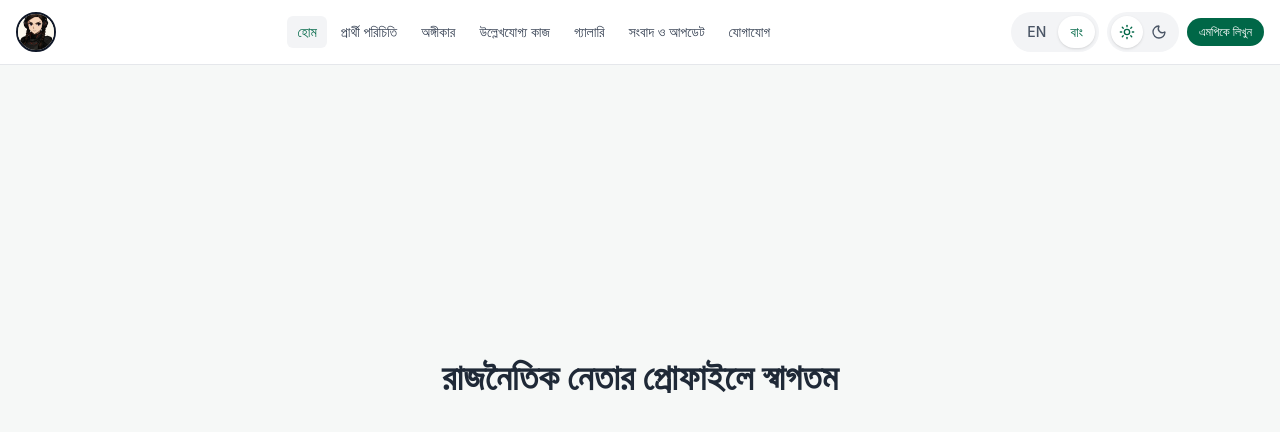
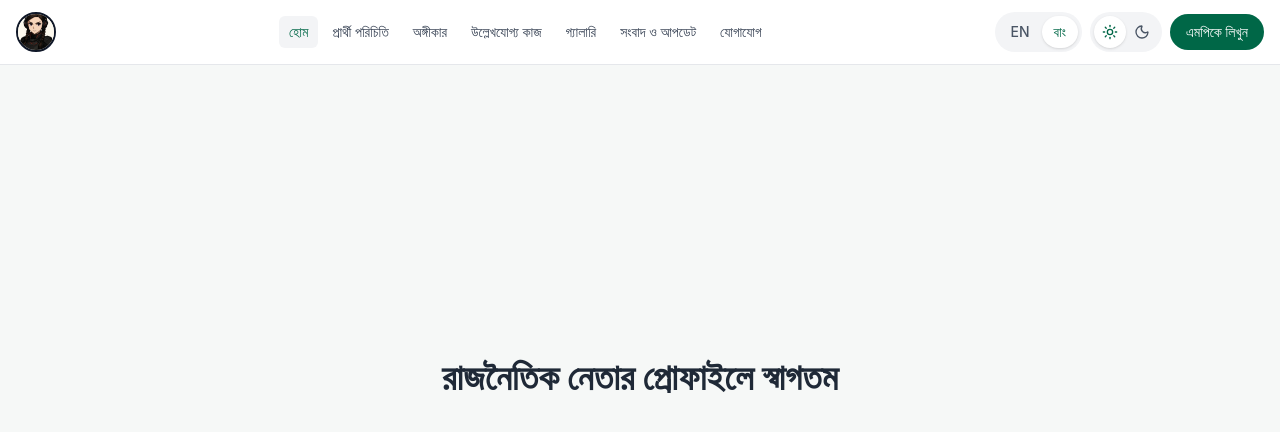
Before and after one commit to samiacodes/react-leader-profile-template, a React (Vite) app: page / in a window 1280 px wide. Shown: the top 432 px of the page. Built offline with nearby package versions, Linux system fonts and the light colour scheme.

Commit message:
Global CTA Button added

```diff
--- a/src/components/layout/Navbar.tsx
+++ b/src/components/layout/Navbar.tsx
@@ -4,6 +4,7 @@ import { Menu, X } from 'lucide-react'
 import { useTheme } from '@/components/theme-provider'
 import LanguageToggle from '@/components/language-toggle'
 import ThemeToggle from '@/components/theme-toggle'
+import WriteToMPButton from '@/components/ui/WriteToMPButton'
 import { useLanguage } from '@/hooks/useLanguage'
 import { menuItems } from '@/config/navbarConfig'
 import Logo from './Logo'
@@ -31,8 +32,8 @@ const Navbar = () => {
             <Logo />
           </div>
 
-          {/* Desktop Menu - মাঝখানে */}
-          <div className="hidden md:flex items-center justify-center flex-1 px-2">
+          {/* Desktop Menu */}
+          <div className="hidden lg:flex items-center justify-center flex-1 px-2">
             <div className="flex items-center gap-0.5 lg:gap-1">
               {menuItems.map((item) => (
                 <Link
@@ -50,7 +51,7 @@ const Navbar = () => {
             </div>
           </div>
 
-          {/* Right Section - ডানে */}
+          {/* Right Section */}
           <div className="flex items-center gap-1 md:gap-2 shrink-0">
             <LanguageToggle
               value={language}
@@ -59,14 +60,13 @@ const Navbar = () => {
 
             <ThemeToggle />
 
-            <button className="hidden sm:inline-block bg-[#006747] text-white px-3 py-1.5 rounded-full text-xs font-medium hover:bg-[#00523b] dark:bg-[#008055] dark:hover:bg-[#006747] transition-colors whitespace-nowrap">
-              {language === 'en' ? 'Write to MP' : 'এমপিকে লিখুন'}
-            </button>
+            {/* Desktop Button  */}
+            <WriteToMPButton className="hidden lg:inline-block" />
 
             {/* Mobile Menu Button */}
             <button
               onClick={toggleMobileMenu}
-              className="md:hidden p-1.5 rounded-full hover:bg-gray-100 dark:hover:bg-gray-800"
+              className="lg:hidden p-1.5 rounded-full hover:bg-gray-100 dark:hover:bg-gray-800"
             >
               {isMobileMenuOpen ? (
                 <X className="h-4 w-4 text-gray-700 dark:text-gray-300" />
@@ -79,7 +79,7 @@ const Navbar = () => {
 
         {/* Mobile Menu */}
         {isMobileMenuOpen && (
-          <div className="md:hidden py-3 border-t border-gray-200 dark:border-gray-800">
+          <div className="lg:hidden py-3 border-t border-gray-200 dark:border-gray-800">
             <div className="flex flex-col space-y-1">
               {menuItems.map((item) => (
                 <Link
@@ -96,10 +96,8 @@ const Navbar = () => {
                 </Link>
               ))}
 
-              {/* Mobile CTA */}
-              <button className="mt-3 bg-[#006747] text-white px-4 py-2 rounded-full text-sm font-medium hover:bg-[#00523b] dark:bg-[#008055] dark:hover:bg-[#006747] w-full">
-                {language === 'en' ? 'Write to Your MP' : 'আপনার এমপিকে লিখুন'}
-              </button>
+              {/* Mobile Button */}
+              <WriteToMPButton fullWidth className="mt-3" />
             </div>
           </div>
         )}
--- /dev/null
+++ b/src/components/ui/WriteToMPButton.tsx
@@ -0,0 +1,42 @@
+import React from 'react'
+import { useNavigate } from 'react-router-dom'
+import { useLanguage } from '@/hooks/useLanguage'
+
+interface WriteToMPButtonProps {
+  className?: string
+  fullWidth?: boolean
+}
+
+const WriteToMPButton: React.FC<WriteToMPButtonProps> = ({
+  className = '',
+  fullWidth = false
+}) => {
+  const navigate = useNavigate()
+  const { language } = useLanguage()
+
+  const handleClick = () => {
+    navigate('/reach-out-to-your-mp')
+  }
+
+  return (
+    <button
+      onClick={handleClick}
+      className={`
+        bg-[#006747] text-white
+        px-4 py-2 rounded-full
+        text-sm font-medium
+        hover:bg-[#00523b]
+        dark:bg-[#008055]
+        dark:hover:bg-[#006747]
+        transition-colors
+        whitespace-nowrap
+        ${fullWidth ? 'w-full' : ''}
+        ${className}
+      `}
+    >
+      {language === 'en' ? 'Write to MP' : 'এমপিকে লিখুন'}
+    </button>
+  )
+}
+
+export default WriteToMPButton
--- a/src/config/routes.tsx
+++ b/src/config/routes.tsx
@@ -7,6 +7,7 @@ import WorksPage from '@/pages/WorksPage'
 import GalleryPage from '@/pages/GalleryPage'
 import NewsPage from '@/pages/NewsPage'
 import ContactPage from '@/pages/ContactPage'
+import ReachOutPage from '@/pages/ReachOutPage'
 import NotFound from '@/pages/NotFound'
 
 export const router = createBrowserRouter([
@@ -43,6 +44,10 @@ export const router = createBrowserRouter([
         path: 'contact',
         element: <ContactPage />,
       },
+      {
+        path: 'reach-out-to-your-mp',
+        element: <ReachOutPage />,
+      },
     ],
   }
 ])
--- /dev/null
+++ b/src/pages/ReachOutPage.tsx
@@ -0,0 +1,32 @@
+import React from 'react'
+import { useLanguage } from '@/hooks/useLanguage'  // এই ইম্পোর্ট যোগ করুন
+
+const ReachOutPage = () => {
+  const { language } = useLanguage()  // এই লাইন যোগ করুন
+
+  return (
+    <div className="min-h-screen bg-gray-50 dark:bg-black py-20">
+      <div className="container mx-auto px-4 max-w-2xl">
+        <h1 className="text-4xl font-bold text-[#006747] dark:text-[#00A86B] text-center mb-8">
+          {language === 'en' ? 'Write to Your MP' : 'আপনার এমপিকে লিখুন'}
+        </h1>
+
+        <div className="bg-white dark:bg-gray-900 rounded-lg shadow-lg p-8">
+          <p className="text-center text-gray-600 dark:text-gray-400 mb-6">
+            Contact form coming soon...
+          </p>
+
+          {/* ফর্ম পরবর্তীতে যোগ হবে */}
+          <div className="space-y-4">
+            <div className="h-10 bg-gray-100 dark:bg-gray-800 rounded animate-pulse"></div>
+            <div className="h-10 bg-gray-100 dark:bg-gray-800 rounded animate-pulse"></div>
+            <div className="h-32 bg-gray-100 dark:bg-gray-800 rounded animate-pulse"></div>
+            <div className="h-10 bg-[#006747] opacity-50 rounded-full"></div>
+          </div>
+        </div>
+      </div>
+    </div>
+  )
+}
+
+export default ReachOutPage
```
